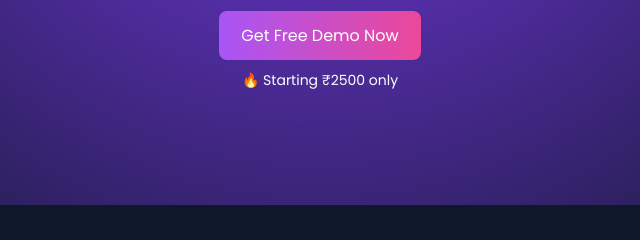
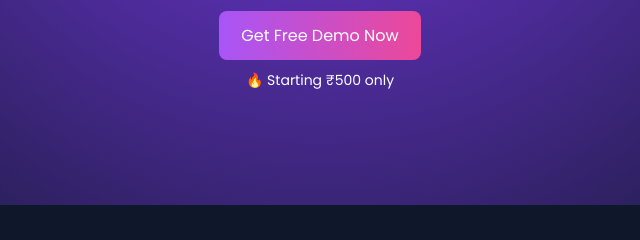
Before and after one commit to tanuu67/Skyweb, a plain HTML site: page index.html in a window 1280 px wide. Shown: the part 350-590 px from the top of the page, 320-960 px from the left. Drawn offline with Linux system fonts and the light colour scheme.

Commit message:
Update index.html

```diff
--- a/index.html
+++ b/index.html
@@ -178,7 +178,7 @@ Get Free Demo Now
 </a>
 
 <p style="margin-top:10px;font-size:14px;">
-🔥 Starting ₹2500 only
+🔥 Starting ₹500 only
 </p>
 </section>
 
```
